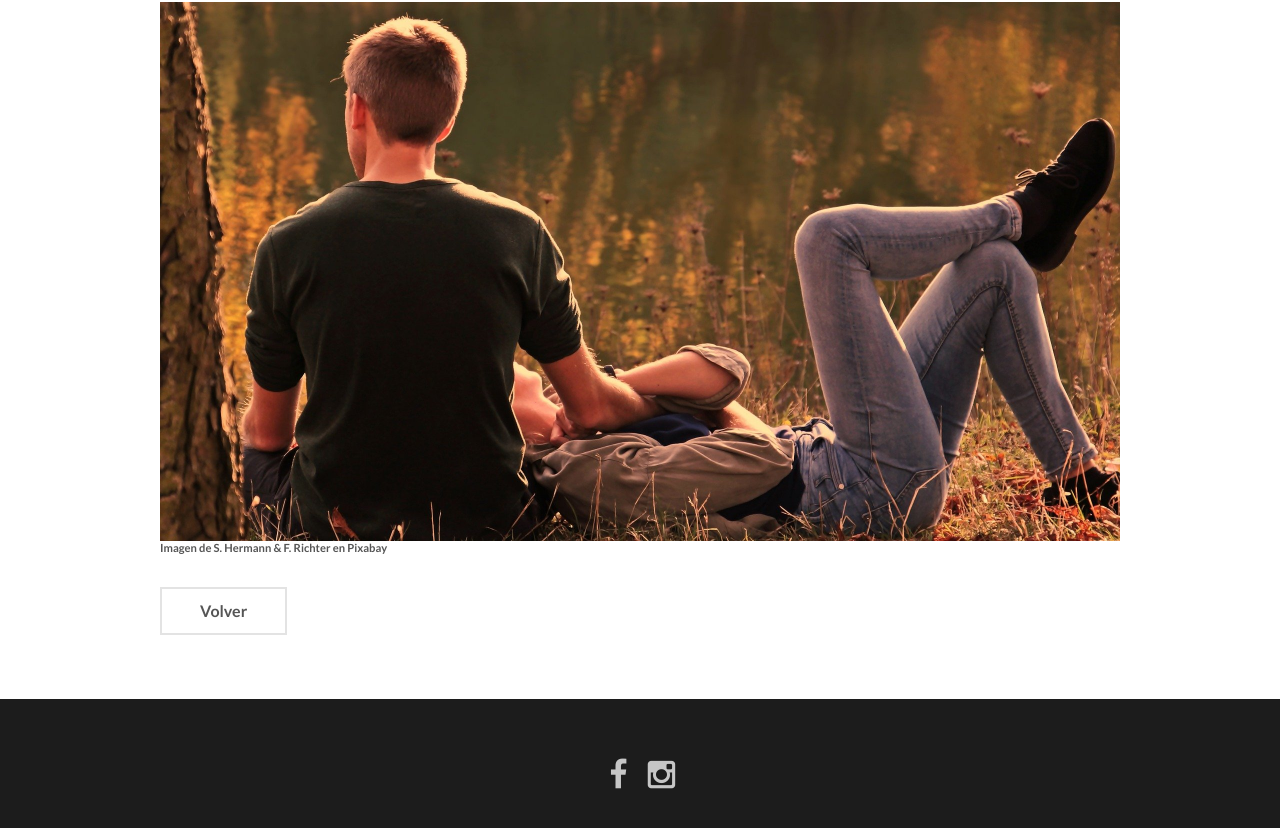
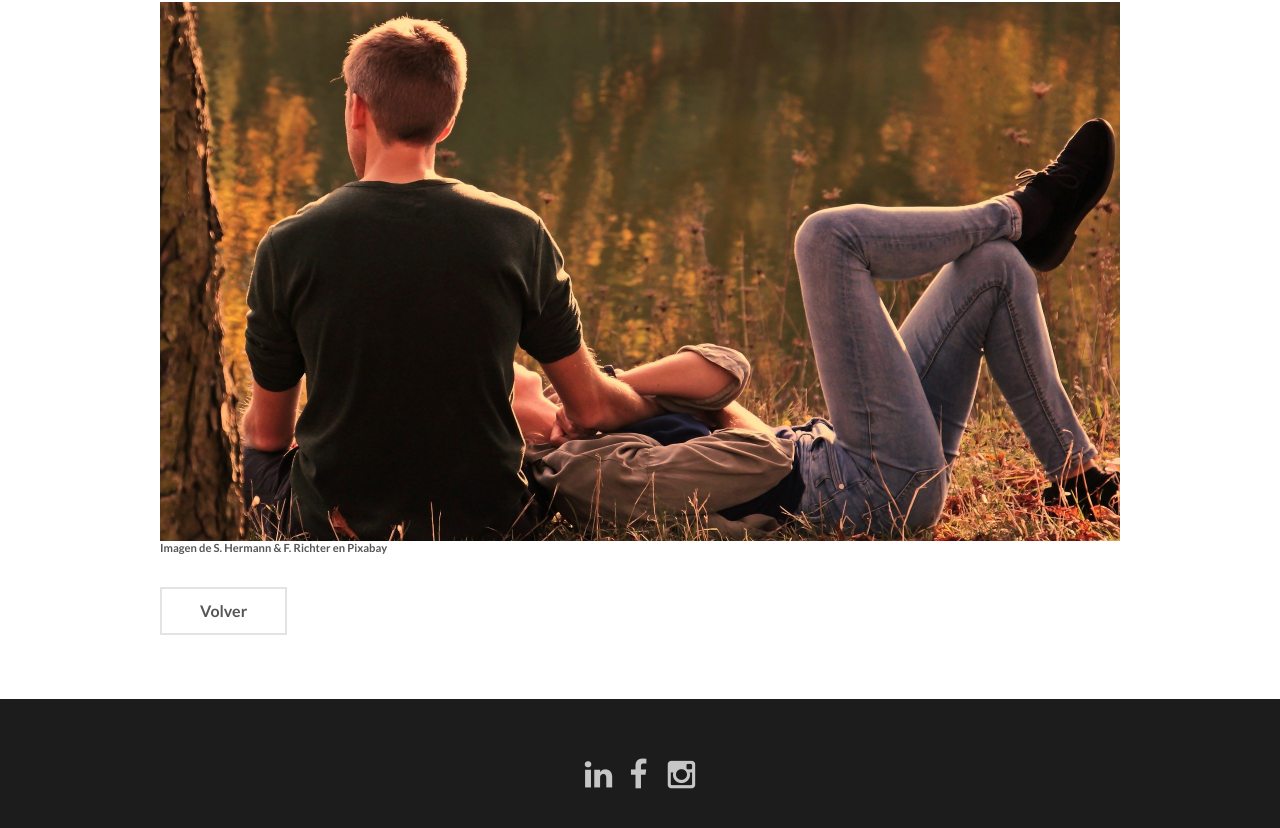
Before and after one commit to Disnelly/disnelly.github.io, a plain HTML site: page anticoncepcion.html in a window 1280 px wide. Shown: the part 803-1631 px from the top of the page. Drawn offline with nearby package versions, Linux system fonts and the light colour scheme.

Commit message:
Update anticoncepcion.html

```diff
--- a/anticoncepcion.html
+++ b/anticoncepcion.html
@@ -54,6 +54,7 @@
 		<!-- Footer -->
 			<footer id="footer">
 				<ul class="icons">
+					<li><a href="https://www.linkedin.com/in/disnelly-torres-5a95a11b2/" class="icon fab fa-linkedin"> </a></i>
 					<li><a href="https://www.facebook.com/anahis.torres.50" class="icon fa-facebook"><span class="label">Facebook</span></a></li>
 					<li><a href="https://www.instagram.com/disnellytorres/" class="icon fa-instagram"><span class="label">Instagram</span></a></li>
 				</ul>
```
